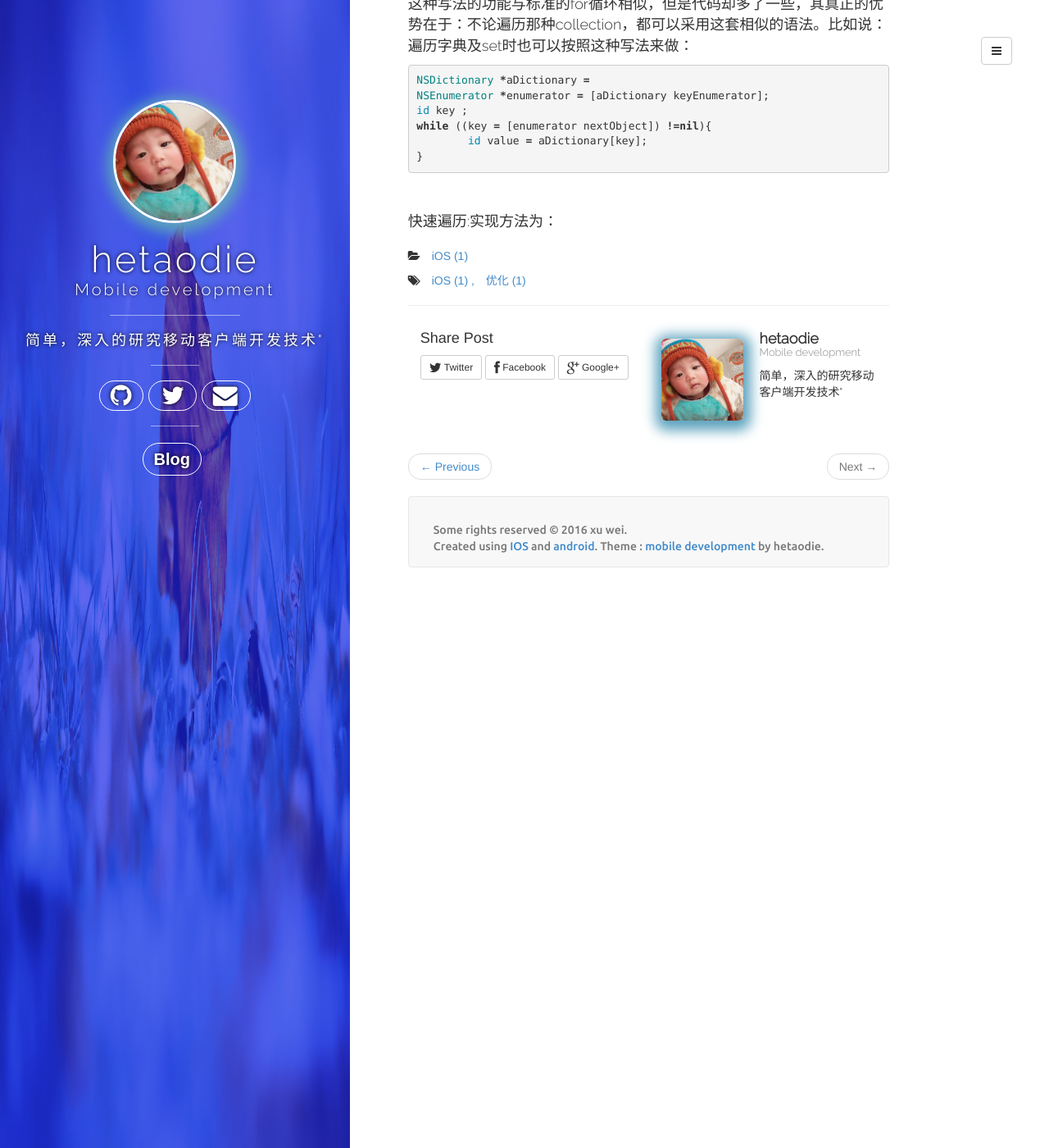
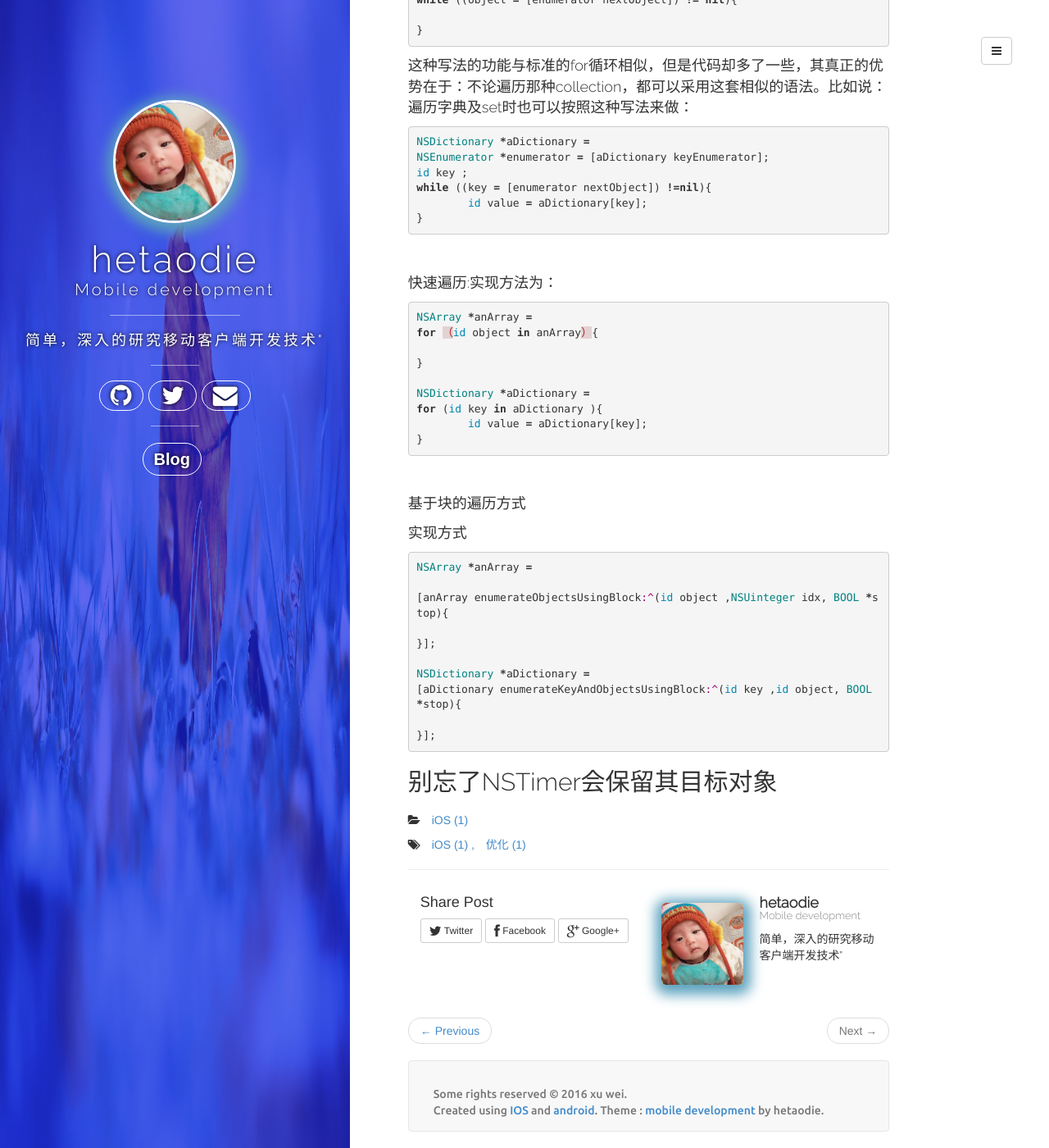
Before and after one commit to hetaodie/hetaodie.github.io, a Jekyll site: the page built from _posts/2016-02-01-编写高质量IOS的方法.md, in a window 1280 px wide and 1400 px high, scrolled down 7653 px. Shown: the whole window at 82% size. Built offline with Jekyll 4.4.1, drawn with Linux system fonts in a browser that asks for light colours; nearby versions of some CDN libraries; comment, search, counter and statistics services are not loaded; some of the changed text lies outside the part shown.

Commit message:
add blog content

```diff
--- a/_posts/2016-02-01-编写高质量IOS的方法.md
+++ b/_posts/2016-02-01-编写高质量IOS的方法.md
@@ -7,7 +7,8 @@ categories: [iOS]
 tags: [iOS, 优化]
 
 ---
-<img src="{{page.image}}" width="60%"/>
+[<img src="{{page.image}}" width="60%"/>][1]
+
 <br/>
 <br/>
 [Effective Objective-c 2.0：编写高质量iOS与OS X代码的52个有效的方法][1]，这本书非常好，看了很多遍，今天把自己看的，感觉很常用的知识记录下来，就当做是一个简单的读书笔记好了。
@@ -23,6 +24,12 @@ tags: [iOS, 优化]
 - 应该通过取下标操作来访问数组下标或字典中的键所对应的元素。
 - 用字面语法创建数据和字典时，若值中有nil，则会抛出异常。因此务必确保值里不含nil。
 - 使用字面量语法创建出来的字符串，数组，字典对象都是不可变得，若想要可变版本的对象，则需要复制一份。
+
+{% highlight ruby %}
+
+NSMutableArray *mutable *mutable = [@[@1,@2,@3,@4,@5] mutableCopy];
+
+{% endhighlight %}
 
 ### 使用方式
 
@@ -288,6 +295,45 @@ while ((key = [enumerator nextObject]) !=nil){
 
 快速遍历:实现方法为：
 
+{% highlight ruby %}
+
+NSArray *anArray =
+for （id object in anArray）{
+
+}
+
+NSDictionary *aDictionary =
+for (id key in aDictionary ){
+	id value = aDictionary[key];
+}
+
+{% endhighlight %}
+
+<br />
+
+基于块的遍历方式
+
+实现方式
+
+{% highlight ruby %}
+
+NSArray *anArray =
+
+[anArray enumerateObjectsUsingBlock:^(id object ,NSUinteger idx, BOOL *stop){
+
+}];
+
+NSDictionary *aDictionary =
+[aDictionary enumerateKeyAndObjectsUsingBlock:^(id key ,id object, BOOL *stop){
+
+}];
+
+{% endhighlight %}
+
+
+## 别忘了NSTimer会保留其目标对象
+
+
 
 <!--本文所用的超链接-->
 
```
